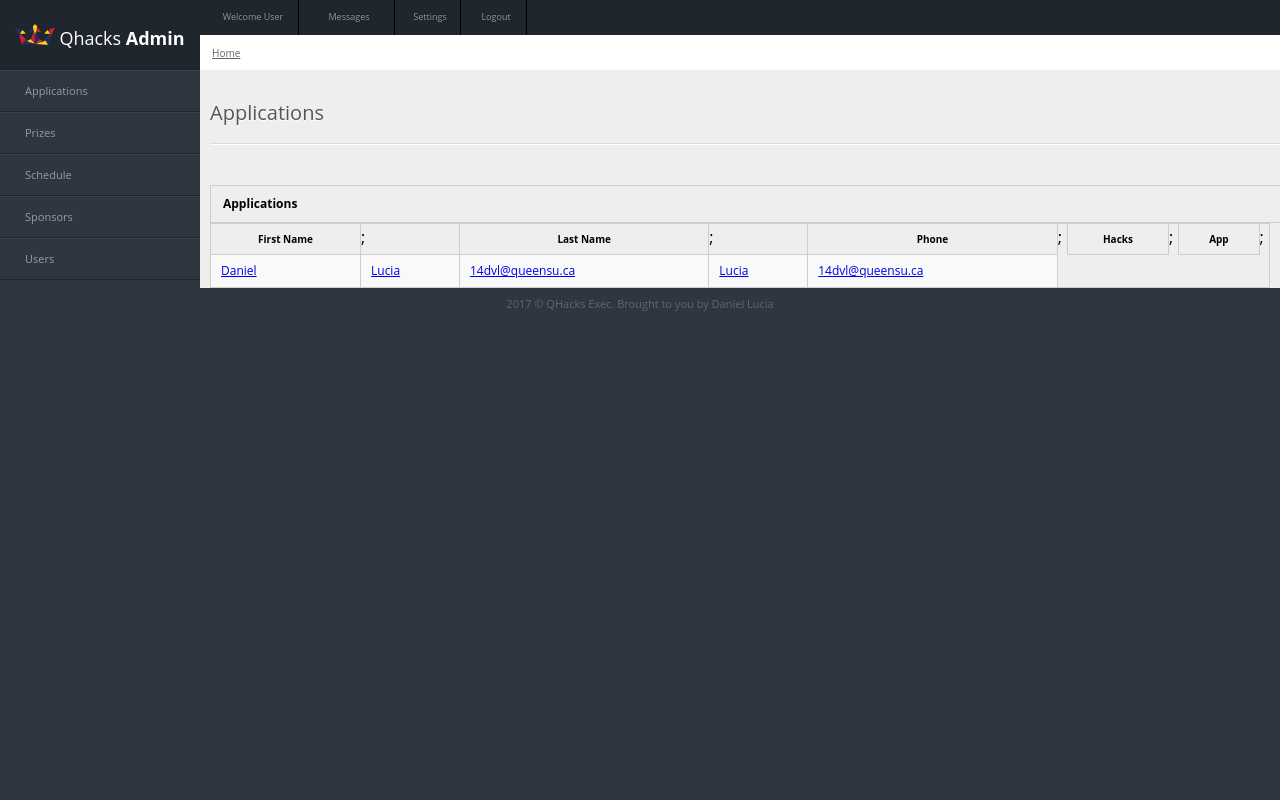
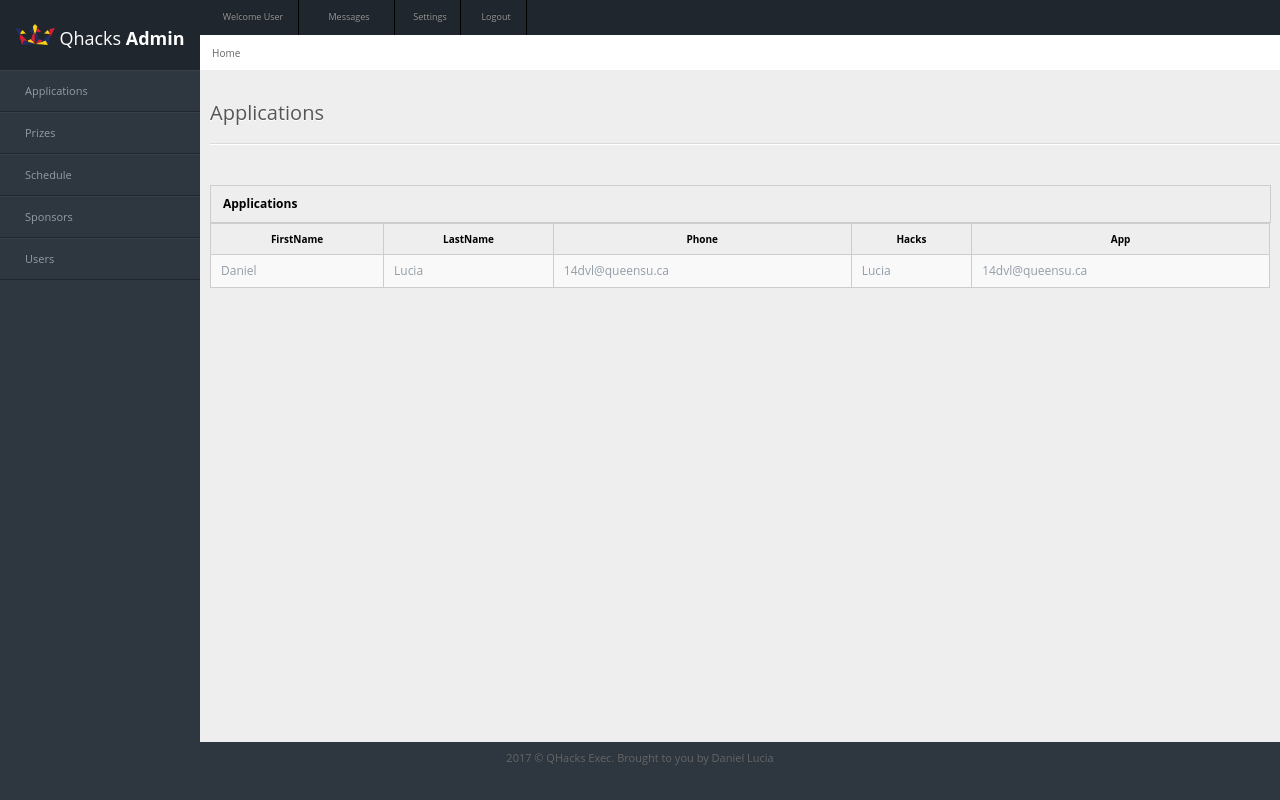
Before and after one commit to Daniel2218/react-hackboard, a React (Create React App) app: page / in a window 1280 px wide. Built offline with nearby package versions, Linux system fonts and the light colour scheme.

Commit message:
Small style changes

```diff
--- a/src/compenants/TableHeader.js
+++ b/src/compenants/TableHeader.js
@@ -9,7 +9,7 @@ class TableHeader extends React.Component {
   render() {
     return (
       <div id="tableHeader">
-        <span> <i class="fa fa-th" aria-hidden="true"></i></span>
+        <span> <i className="fa fa-th" aria-hidden="true"></i></span>
         <h5> {this.props.name} </h5>
         {this.props.children}
       </div>
--- a/src/containers/App.js
+++ b/src/containers/App.js
@@ -15,7 +15,7 @@ class App extends Component {
     this.handlePageChange = this.handlePageChange.bind(this);
     this.state = {
       pageName: "Applications",
-      tableHeaders: ["First Name", "Last Name", "Phone", "Hacks", "App"]
+      tableHeaders: ["FirstName", "LastName", "Phone", "Hacks", "App"]
     };
   }
 
--- a/src/css/application.css
+++ b/src/css/application.css
@@ -1,22 +1,18 @@
 html {
     height: 100%;
+    width: 100%;
 }
 body {
-    font-family: 'Open Sans', sans-serif;
-    min-height: 100%;
-}
-#insideBlock {
-    position: absolute;
-    width: 100%;
-    min-height: 100%;
-    background-color: #eeeeee;
+  display: flex;
+  flex-direction: column;
+  width: 100%;
+   min-height: 100%;
 }
 .tableSection {
     background-color: #eeeeee;
     margin-left: 200px;
     padding-left: 10px;
-    min-height: calc(100% - 68px);
-    min-width: calc(100% - 210px);
+    height: 84vh;
 }
 .statBox {
     display: inline-block;
@@ -102,7 +98,7 @@ tr:hover { background-color: #eeeeee; }
     padding: 12px;
     font-weight: bold;
     font-size: 12px;
-    width: calc(100% - 10px);
+    width: calc(100% - 35px);
 }
 #tableHeader > span {
     float: left;
--- a/src/css/navStyle.css
+++ b/src/css/navStyle.css
@@ -127,10 +127,10 @@ h1 {
     color: white;
     background: url(../images/menu-active.png) no-repeat scroll right center transparent !important;
 }
-/*a {
+a {
      text-decoration: none;
      color: #939da8;
-}*/
+}
 img { width: 40px; margin-right: 4px !important;}
 #nav > ul > li:hover { color:white; }
 #nav > ul > li > i { margin-right: 10px; }
```
Also changed, not shown: src/compenants/Table.js (+10 -10 lines).
